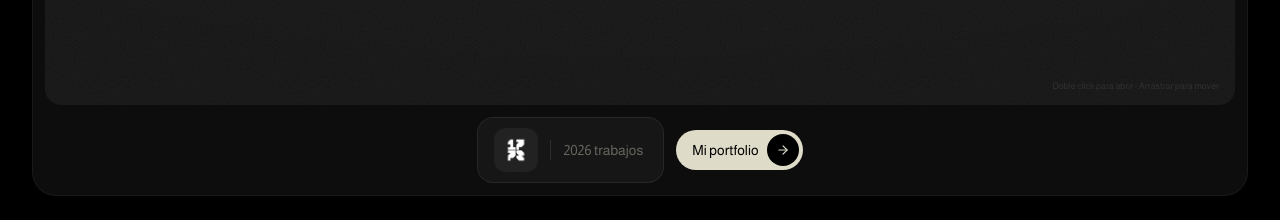
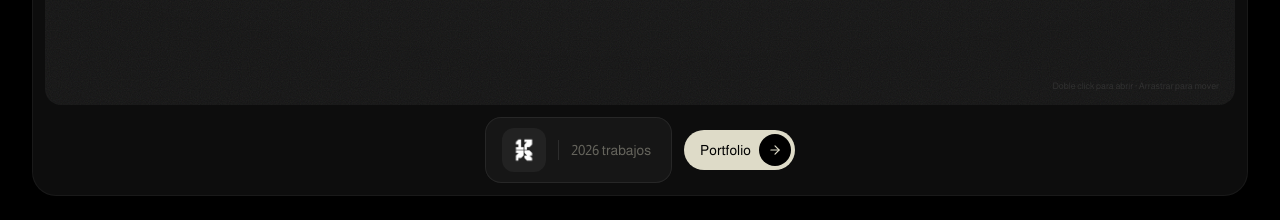
Before and after one commit to matiasduclosmd-1778/1778Web, a React (Vite) app: page / in a window 1280 px wide. Shown: the part 2600-2820 px from the top of the page. Built offline with nearby package versions, Linux system fonts and the light colour scheme.

Commit message:
fix: rename button to Portfolio
Co-Authored-By: Claude Sonnet 4.6 <noreply@anthropic.com>

```diff
--- a/src/components/sections/Arte.tsx
+++ b/src/components/sections/Arte.tsx
@@ -309,7 +309,7 @@ export default function Arte() {
               animate={{ opacity: 1, y: 0 }}
               transition={{ delay: 0.85, duration: 0.5, ease: [0.16, 1, 0.3, 1] }}
             >
-              Mi portfolio
+              Portfolio
               <span className="bg-black rounded-full w-8 h-8 flex items-center justify-center group-hover:scale-110 transition-transform duration-300 flex-shrink-0">
                 <ArrowRight className="w-3.5 h-3.5 text-[#DEDBC8]" />
               </span>
```
